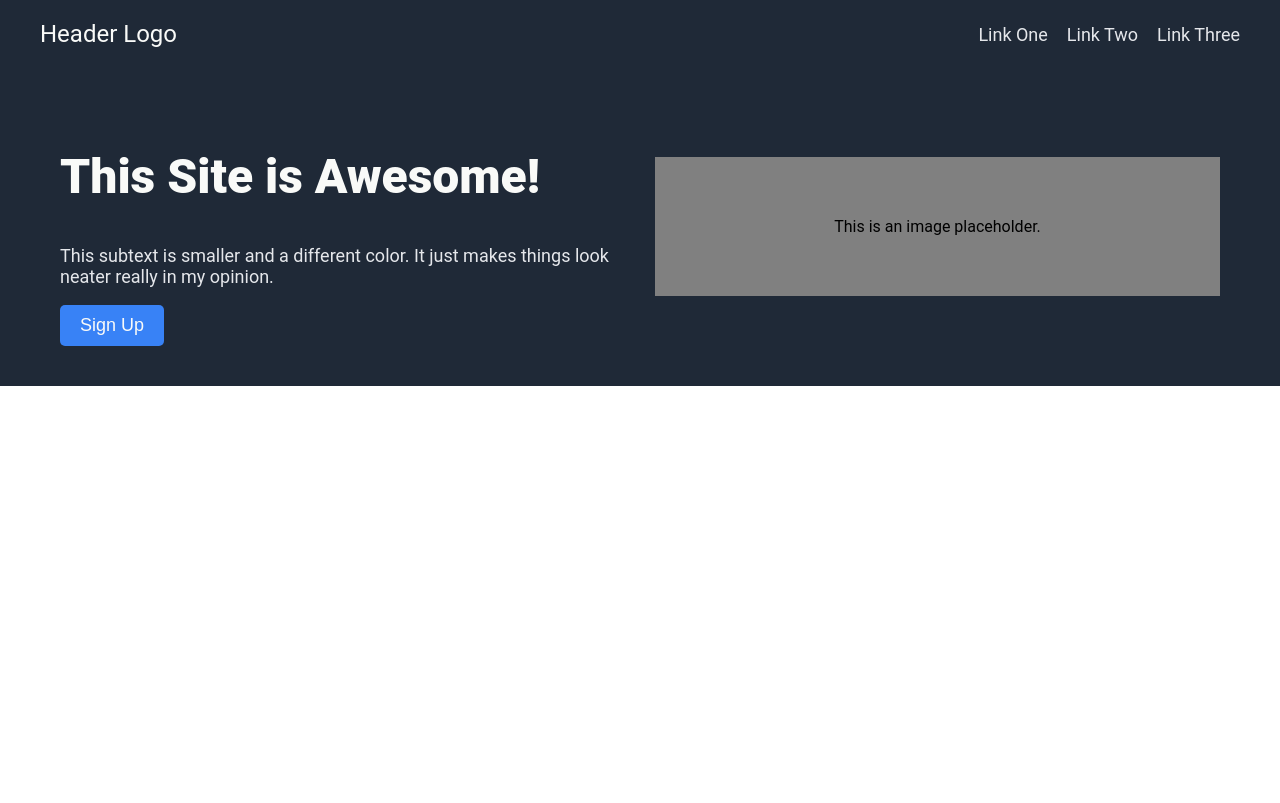
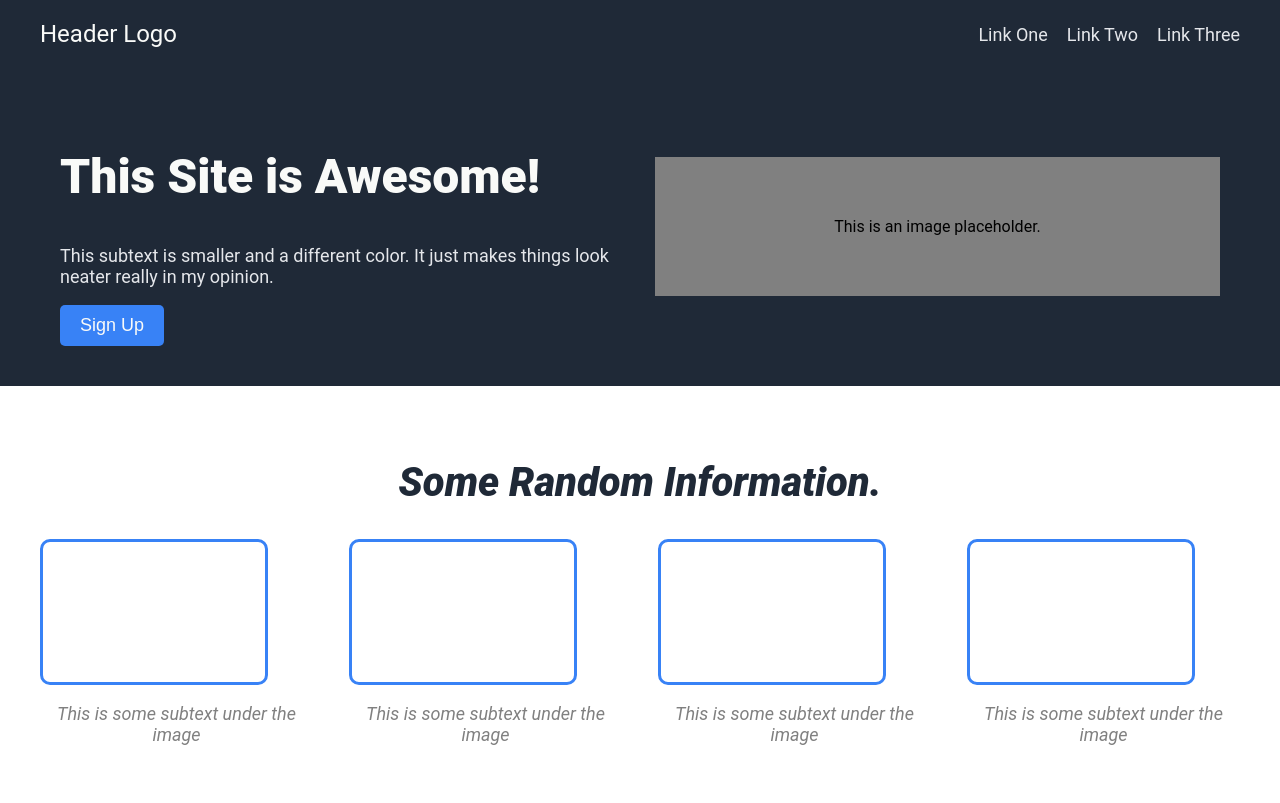
Before and after one commit to NoLuckNick/Landing-Page, a plain HTML site: page index.html in a window 1280 px wide. Drawn offline with Linux system fonts and the light colour scheme.

Commit message:
Added info section

```diff
--- a/index.html
+++ b/index.html
@@ -29,7 +29,27 @@
         </div>
     </section>
 
-
+    <section class="info">
+        <h2 class="info-title">Some Random Information.</h2>
+            <div class="container">
+                <div class="info-boxes">
+                    <div class="box"></div>
+                    <p>This is some subtext under the image</p>
+                </div>
+                <div class="info-boxes">
+                    <div class="box"></div>
+                    <p>This is some subtext under the image</p>
+                </div>
+                <div class="info-boxes">
+                    <div class="box"></div>
+                    <p>This is some subtext under the image</p>
+                </div>
+                <div class="info-boxes">
+                    <div class="box"></div>
+                    <p>This is some subtext under the image</p>
+                </div>
+        </div>
+    </section>
 
 
 </body>
--- a/style.css
+++ b/style.css
@@ -88,3 +88,46 @@ button{
     background-color: gray;
     padding: 60px;
 }
+
+/* Info */
+
+.info{
+    padding: 40px 0;
+    text-align: center;
+    font-style: italic;
+}
+
+.info .container{
+    display: flex;
+    align-items: center;
+    justify-content: center;
+    gap: 36px;
+}
+
+.info-title{
+    display: flex;
+    justify-content: center;
+    color: #1F2937;
+    font-size: 40px;
+    font-weight: 900;
+}
+
+.info-boxes{
+    display: flex;
+    flex-direction: column;
+    flex-wrap: wrap;
+}
+
+.info-boxes .box{
+    height: 30%;
+    width: 30%;
+    padding: 70px;
+    border-radius: 10px;
+    border: solid #3882F6;
+}
+
+.info-boxes p{
+    font-size: 18px;
+    text-align: center;
+    color: grey;
+}
```
